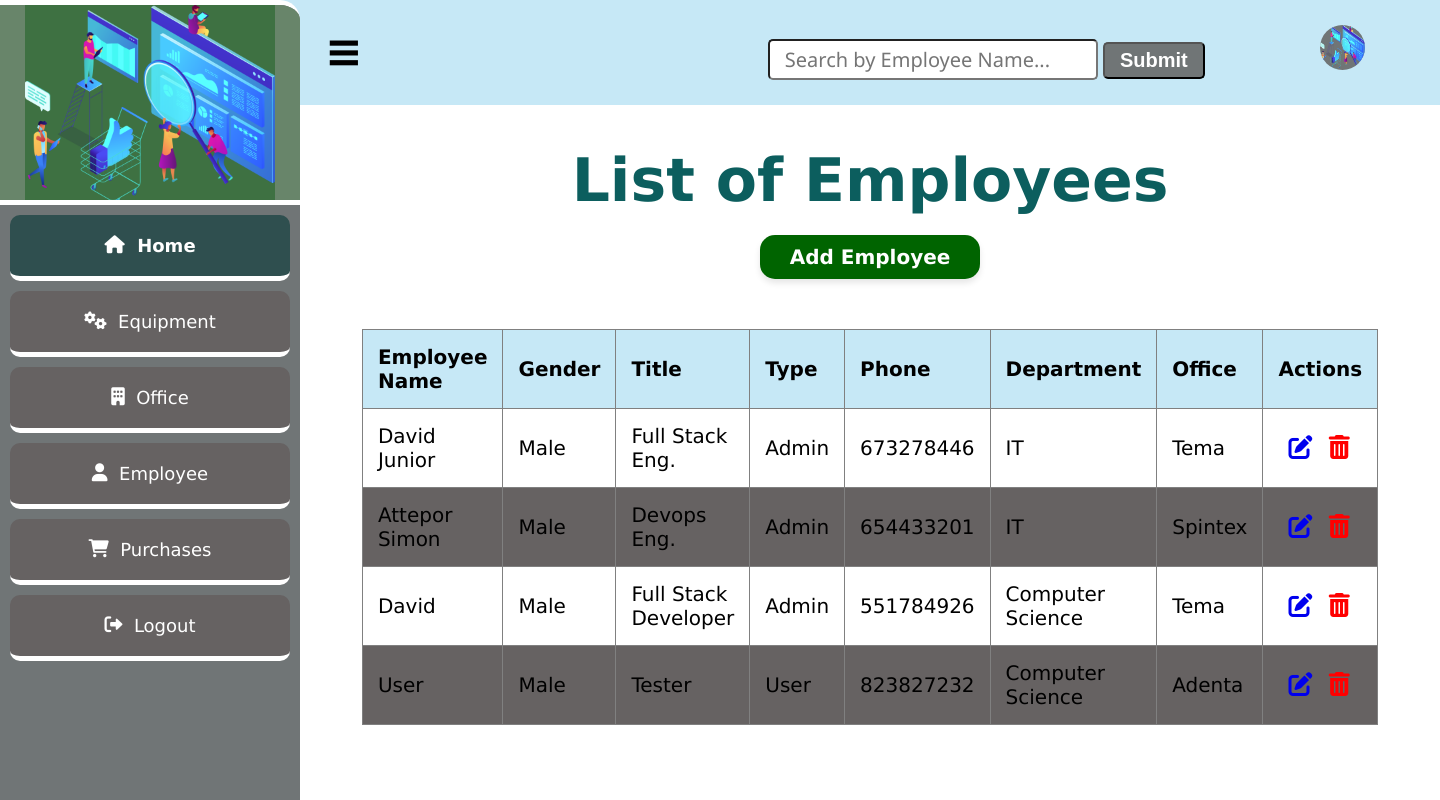
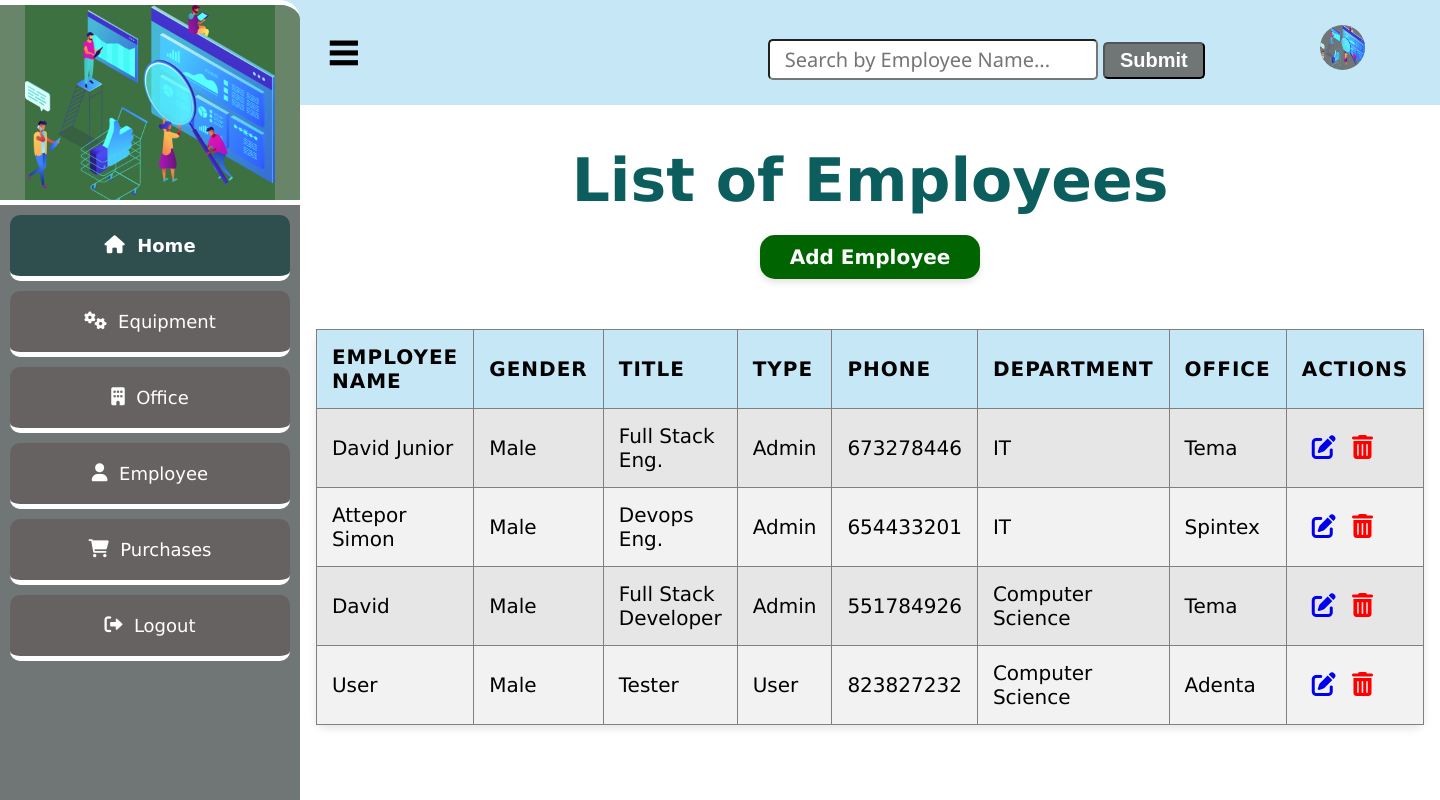
Before and after one commit to Aristocratjnr/device-inventory-system, a Flask app: page /employee in a window 1440 px wide. Run offline with Flask 3, Linux system fonts and the light colour scheme; data comes from the database, SQL or seed files in the repository.

Commit message:
Update main.css for improved table styling and responsiveness

```diff
--- a/static/main.css
+++ b/static/main.css
@@ -162,9 +162,16 @@
 }
 
 table {
-  width: 80%;
+  width: 100%;
+  max-width: 1000px; /* Max width for large screens */
   border-collapse: collapse;
   margin-top: 30px;
+  margin-left: auto; /* Center the table */
+  margin-right: auto; /* Center the table */
+  background: #fff; /* Background color for the table */
+  border-radius: 10px; /* Rounded corners for the table */
+  overflow: hidden; /* Ensure the rounded corners are visible */
+  box-shadow: 0 4px 8px rgba(0, 0, 0, 0.1); /* Add a subtle shadow */
 }
 
 th, td {
@@ -176,15 +183,27 @@
 th {
   background-color: #c6e8f6;
   font-weight: bold;
+  text-transform: uppercase; /* Uppercase text for headers */
+  letter-spacing: 1px; /* Spacing between letters for headers */
 }
 
 tbody tr:nth-child(even) {
-  background-color: #666262;
+  background-color: #f2f2f2; /* Light gray for even rows */
 }
 
-@media (max-width: 600px) {
+tbody tr:nth-child(odd) {
+  background-color: #e6e6e6; /* Slightly darker gray for odd rows */
+}
+
+tbody tr:hover {
+  background-color: #dcdcdc; /* Light gray on hover */
+  transition: background-color 0.3s ease; /* Smooth transition for hover effect */
+}
+
+@media (max-width: 768px) {
   table {
-    font-size: 14px;
+    width: 95%; /* Adjust table width for smaller screens */
+    font-size: 14px; /* Adjust font size for smaller screens */
   }
 }
 
```
